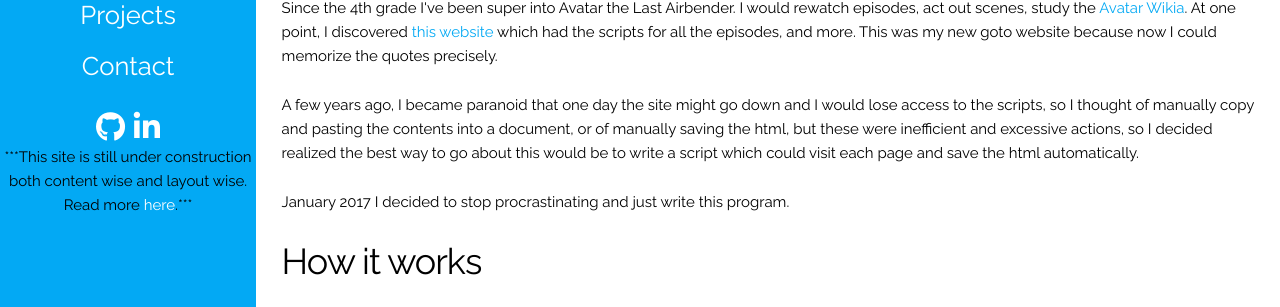
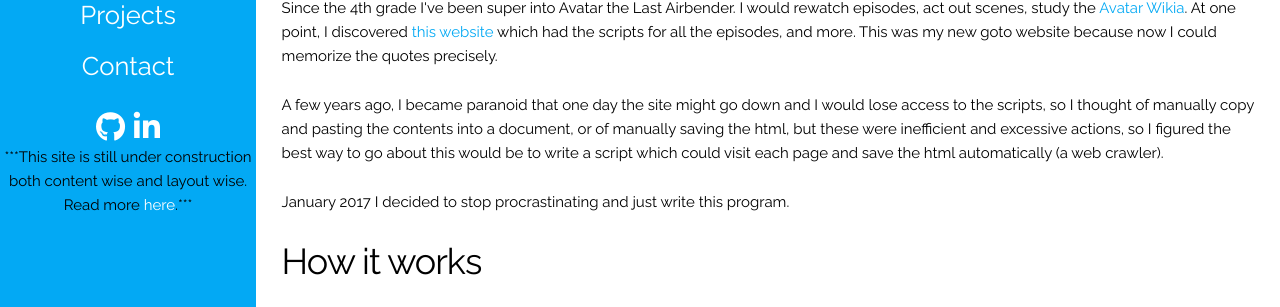
Before and after one commit to joshuayuan/joshuayuan-old-site, a Jekyll site: the page built from _projects/avatar.html, in a window 1280 px wide and 1012 px high. Shown: the part 440-747 px from the top of the window. Built offline with Jekyll 4.4.1, drawn with Linux system fonts in a browser that asks for light colours; nearby versions of some CDN libraries; comment, search, counter and statistics services are not loaded.

Commit message:
avatar page typo

```diff
--- a/_projects/avatar.html
+++ b/_projects/avatar.html
@@ -20,7 +20,7 @@ order: 6
 
 <p>Since the 4th grade I've been super into Avatar the Last Airbender. I would rewatch episodes, act out scenes, study the <a href="http://avatar.wikia.com/wiki/Avatar_Wiki" >Avatar Wikia</a>. At one point, I discovered <a href="https://github.com/joshuayuan/ATLA-script/blob/master/atla.avatarspirit.net/transcripts.php" >this website</a> which had the scripts for all the episodes, and more. This was my new goto website because now I could memorize the quotes precisely.</p>
 
-<p>A few years ago, I became paranoid that one day the site might go down and I would lose access to the scripts, so I thought of manually copy and pasting the contents into a document, or of manually saving the html, but these were inefficient and excessive actions, so I decided realized the best way to go about this would be to write a script which could visit each page and save the html automatically.</p>
+<p>A few years ago, I became paranoid that one day the site might go down and I would lose access to the scripts, so I thought of manually copy and pasting the contents into a document, or of manually saving the html, but these were inefficient and excessive actions, so I figured the best way to go about this would be to write a script which could visit each page and save the html automatically (a web crawler).</p>
 
 <p>January 2017 I decided to stop procrastinating and just write this program.</p>
 
```
